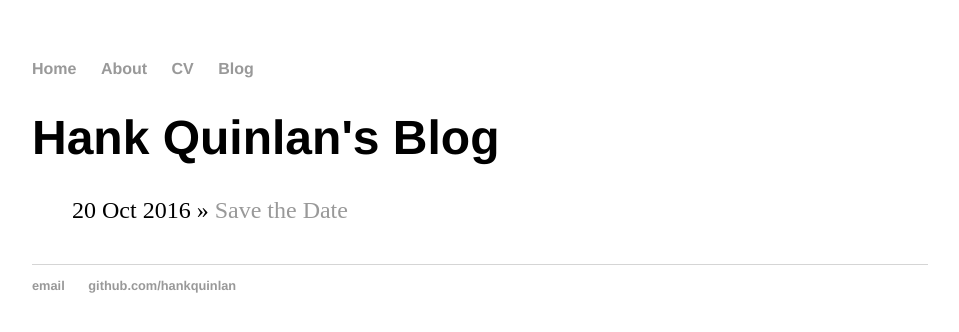
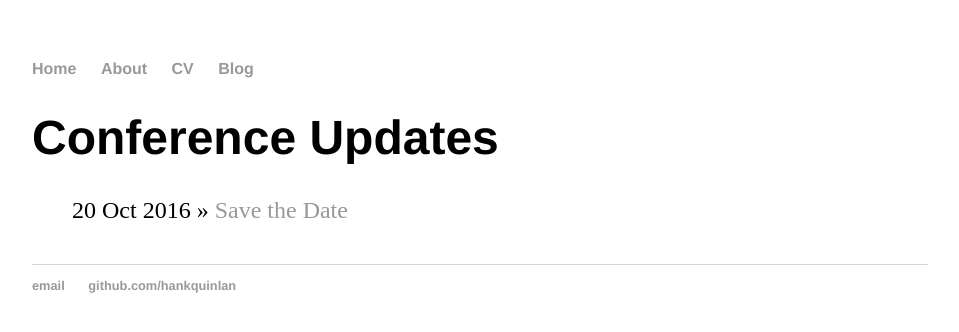
Before and after one commit to msudh/globaldh2017.github.io, a Jekyll site: the page built from updates/index.html, in a window 1280 px wide. Shown: the top 332 px of the page, without its empty margins (160-1119 px from the left). Built offline with Jekyll 4.4.1, drawn with Linux system fonts in a browser that asks for light colours.

Commit message:
Update index.html

```diff
--- a/updates/index.html
+++ b/updates/index.html
@@ -1,6 +1,6 @@
 ---
 layout: default
-title: Hank Quinlan's Blog
+title: Conference Updates
 ---
 	<h1>{{ page.title }}</h1>
 	<ul class="posts">
```
